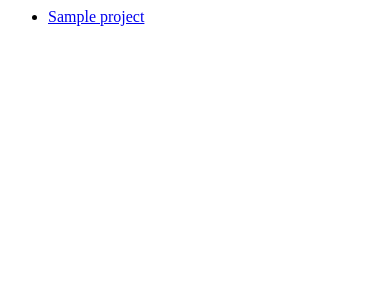
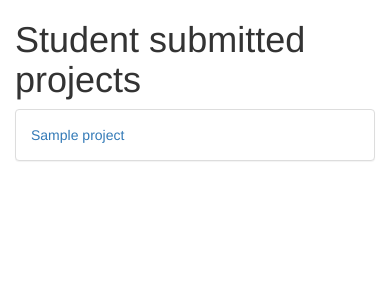
Before and after one commit to karthikgg/bobblehead, a Django app: page /webapp/ in a window 390 px wide. Shown: the top 300 px of the page. Run offline with Django 3.2, Linux system fonts and the light colour scheme; a user stored in the database is signed in; tables that the repository leaves empty hold one stand-in row (values such as "Sample post"); some libraries are stand-ins or nearby versions.

Commit message:
Updated index.html
Added Bootstrap, added basic layout.

```diff
--- a/bobblehead/webapp/templates/webapp/index.html
+++ b/bobblehead/webapp/templates/webapp/index.html
@@ -1,9 +1,32 @@
+<!DOCTYPE html>
+<head>
+  <title>Udacity Student Projects</title>
+  <meta name="viewport" content="width=device-width, initial-scale=1, user-scalable=no">
+  <link rel="stylesheet" type="text/css" href="https://maxcdn.bootstrapcdn.com/bootstrap/3.3.4/css/bootstrap.min.css"/>
+</head>
+
+<body class="container">
+  <div class="row">
+  	<div class="col-md-12">
+  		<h1>Student submitted projects</h1>
+	 </div>
+  </div>
+
 {% if latest_project_list %}
-    <ul>
-    {% for project in latest_project_list %}
-        <li><a href="/webapp/{{ project.id }}/">{{ project.title}}</a></li>
-    {% endfor %}
+  {% for project in latest_project_list %}
+    <div class="panel panel-default">
+      <div class="panel-body">
+        <a href="/webapp/{{ project.id }}/">{{ project.title}}</a>
+      </div>
+    </div>
+  {% endfor %}
     </ul>
 {% else %}
-    <p>No projects are available.</p>
+  <div class="panel panel-default">
+    <div class="panel-body">
+      No projects are available.
+    </div>
+  </div>
 {% endif %}
+</body> <!-- /container -->
+</html>
```
